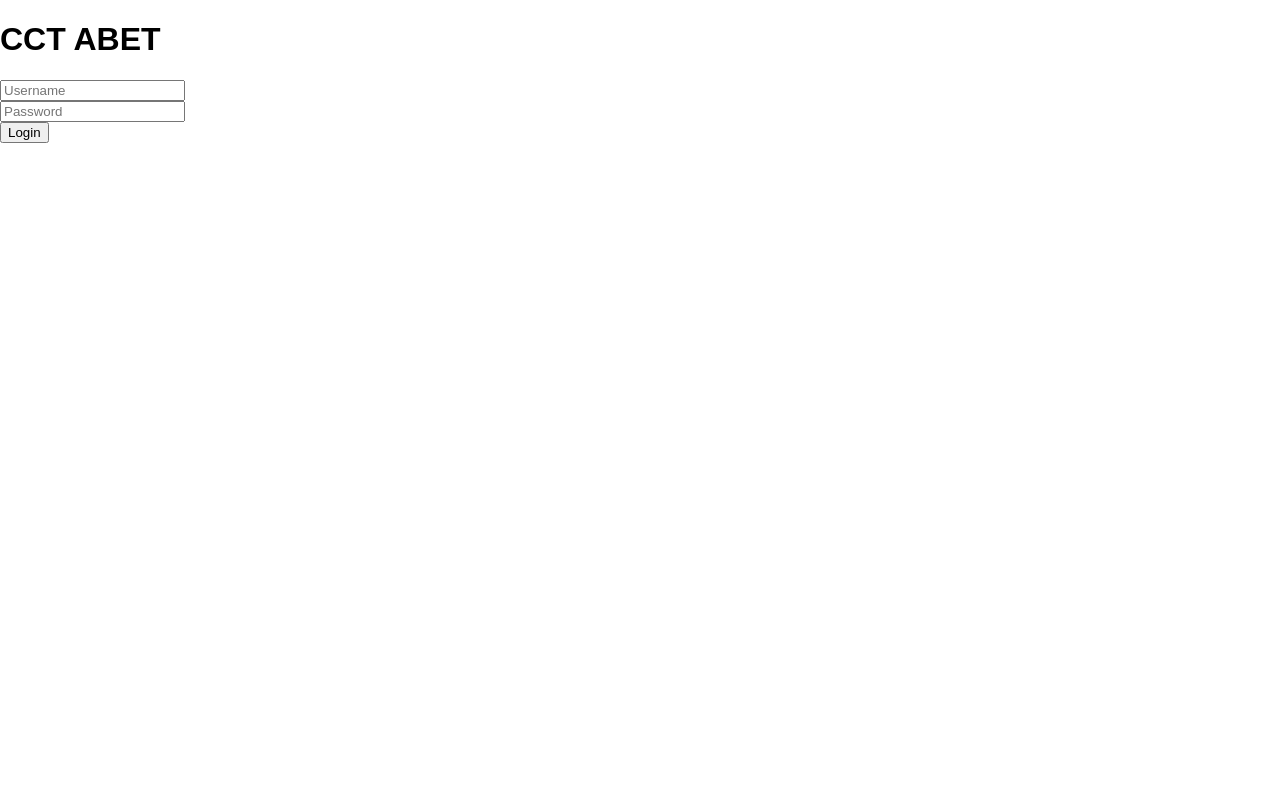
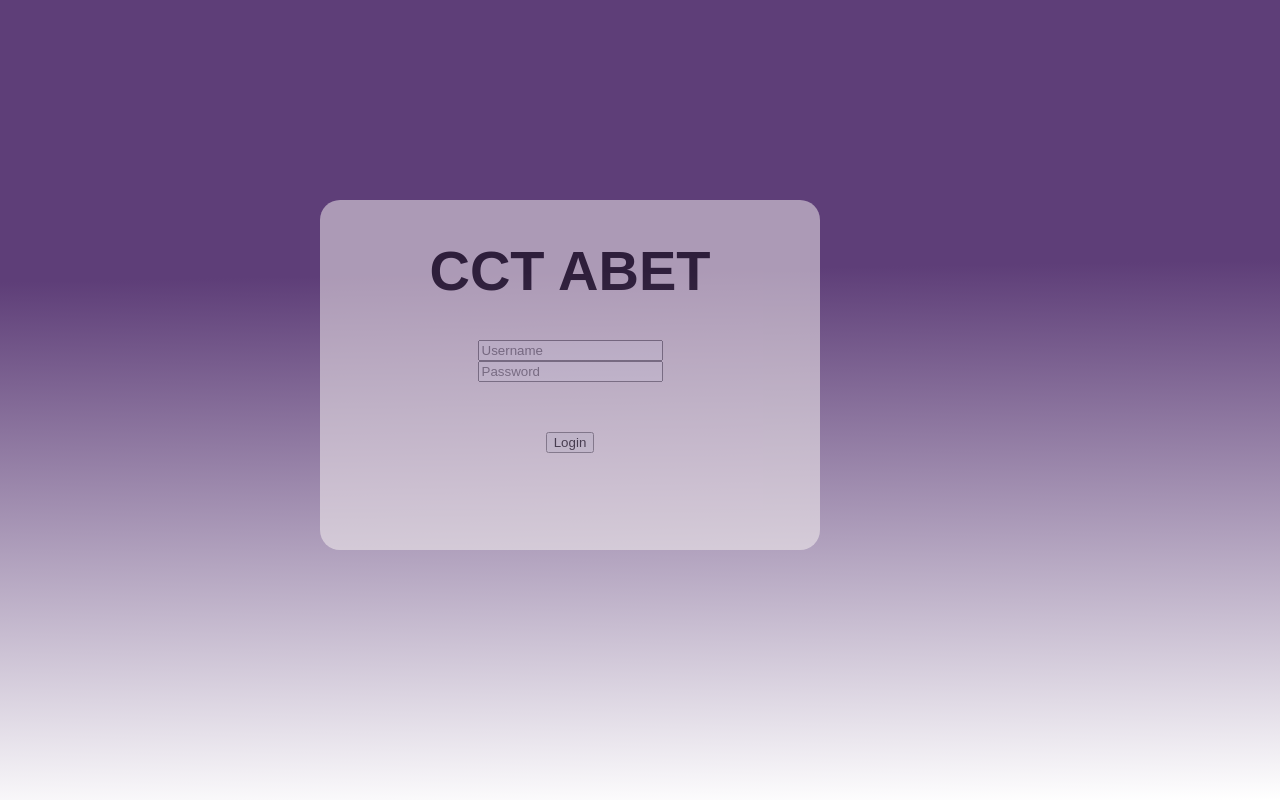
Before and after one commit to tyrvi/cctABET, a React (Create React App) app in the folder src/site/: page / in a window 1280 px wide. Built offline with nearby package versions, Linux system fonts and the light colour scheme; no server answers.

Commit message:
preliminary style changes

```diff
--- a/src/site/src/components/Login.css
+++ b/src/site/src/components/Login.css
@@ -3,6 +3,44 @@
     align-items: center;
     justify-content: center;
 } */
+
+#login {
+  background-color: rgb(255, 255, 255);
+  font: 400 1em/1.38, Helvetica;
+  color: rgb(0, 0, 0);
+}
+
+.background {
+  position: relative;
+  float: left;
+  z-index: 0;
+  width: 100%;
+  height: 800px;
+  background: rgb(255, 255, 255);
+  background: -webkit-linear-gradient(91deg, rgb(255, 255, 255) 0%, rgb(94, 62, 120) 65.71428571428571%) rgb(222, 222, 222);
+  background:    -moz-linear-gradient(91deg, rgb(255, 255, 255) 0%, rgb(94, 62, 120) 65.71428571428571%) rgb(222, 222, 222);
+  background:      -o-linear-gradient(91deg, rgb(255, 255, 255) 0%, rgb(94, 62, 120) 65.71428571428571%) rgb(222, 222, 222);
+  background:     -ms-linear-gradient(91deg, rgb(255, 255, 255) 0%, rgb(94, 62, 120) 65.71428571428571%) rgb(222, 222, 222);
+  background:         linear-gradient(359deg, rgb(255, 255, 255) 0%, rgb(94, 62, 120) 65.71428571428571%) rgb(222, 222, 222);
+}
+
+.userEntry {
+  position: relative;
+  float: left;
+  text-align: center;
+  z-index: 1;
+  width: 500px;
+  height: 350px;
+  margin: -600px 0 0 25%;
+  border-radius: 20px;
+  background-color: rgb(250, 245, 244);
+  opacity: 0.5;
+}
+
+h1 {
+  display: block;
+  font-size: 3.5em;
+}
 
 .visible {
     color: red;
@@ -11,6 +49,6 @@
 }
 
 .hidden {
-    /* visibility: hidden; */
-    display: none;
+     visibility: hidden;
+    sdisplay: none;
 }
--- a/src/site/src/components/Login.js
+++ b/src/site/src/components/Login.js
@@ -32,6 +32,8 @@ class Login extends Component {
     render() {
         return (
             <div id="Login">
+            <div class="background"></div>
+            <div class="userEntry">
                 <h1>CCT ABET</h1>
                 <div>
                     <input type="text" value={this.state.user}
@@ -51,6 +53,7 @@ class Login extends Component {
                 <div>
                     <button onClick={this.onLoginClick}>Login</button>
                 </div>
+                </div>
             </div>
         );
     }
```
